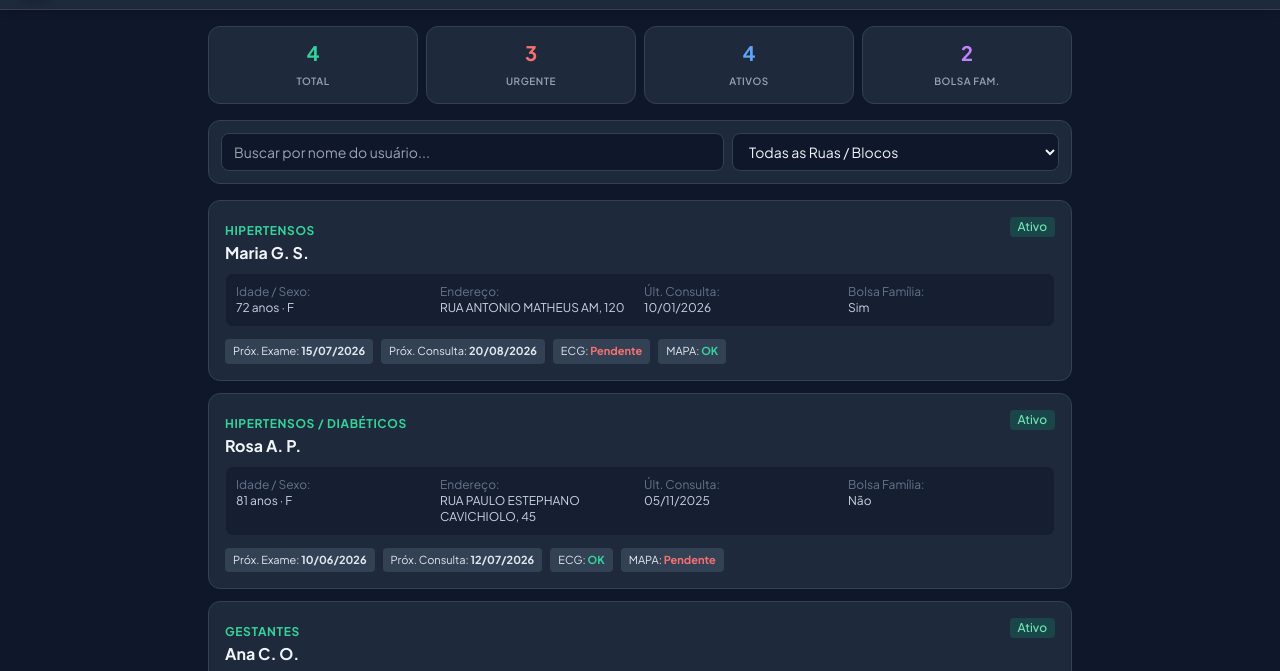
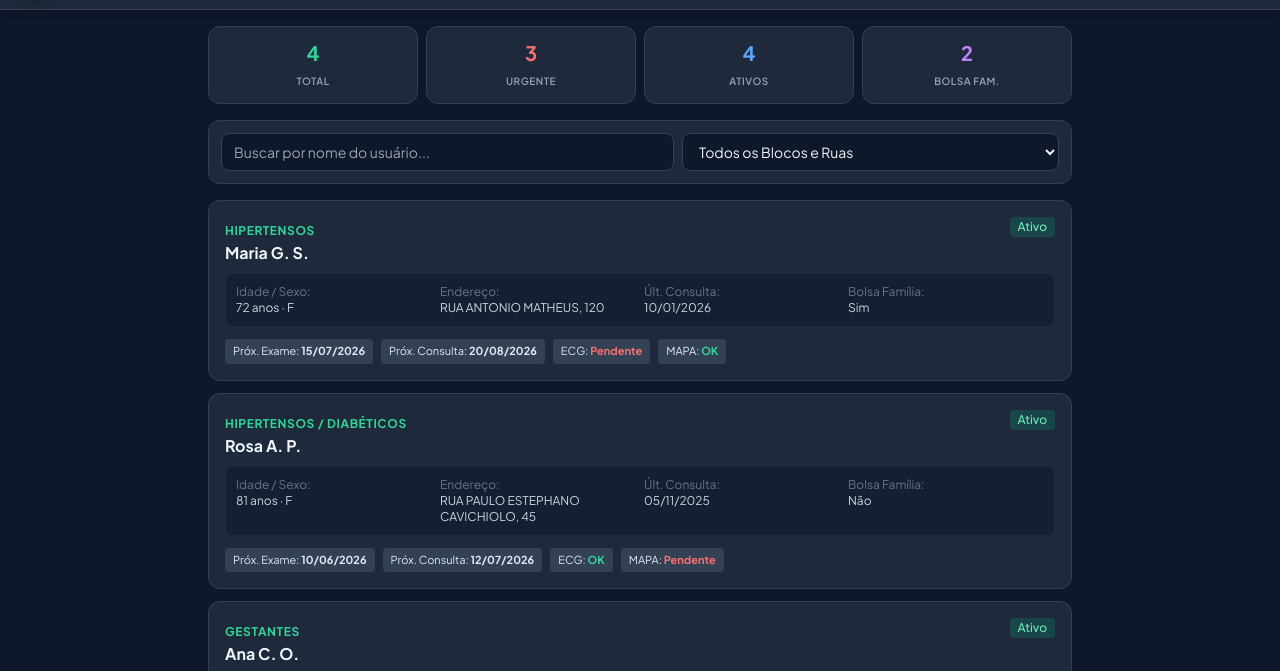
Before and after one commit to jullykutsk/cris.acs, a plain HTML site: page index.html in a window 1280 px wide. Shown: the part 55-726 px from the top of the page. Drawn offline with nearby package versions, Linux system fonts and the light colour scheme.

Commit message:
Update index.html

```diff
--- a/index.html
+++ b/index.html
@@ -61,11 +61,11 @@
                 </div>
             </div>
 
-            <!-- FILTROS DE BUSCA E BLOCOS DE RUAS -->
+            <!-- FILTROS DE BUSCA E BLOCOS DE RUAS (SOMENTE INICIAIS) -->
             <div class="bg-slate-800 p-3 rounded-xl border border-slate-700 flex flex-col sm:flex-row gap-2 no-print">
                 <input type="text" id="input-busca" oninput="renderizarPacientes()" placeholder="Buscar por nome do usuário..." class="flex-1 bg-slate-900 border border-slate-700 rounded-lg px-3 py-2 text-sm text-slate-100 focus:outline-none focus:border-emerald-500">
                 <select id="select-rua-filtro" onchange="renderizarPacientes()" class="bg-slate-900 border border-slate-700 rounded-lg px-3 py-2 text-sm text-slate-100 focus:outline-none focus:border-emerald-500">
-                    <option value="">Todas as Ruas / Blocos</option>
+                    <option value="">Todos os Blocos e Ruas</option>
                 </select>
             </div>
 
@@ -83,7 +83,7 @@
 
                 <div class="flex flex-col sm:flex-row gap-3">
                     <select id="select-rua-relatorio" class="flex-1 bg-slate-900 border border-slate-700 rounded-lg px-3 py-2 text-sm text-slate-100">
-                        <option value="">Todas as Ruas / Blocos (Microárea Completa)</option>
+                        <option value="">Todos os Blocos e Ruas (Microárea Completa)</option>
                     </select>
                     <button onclick="gerarRelatorioA4()" class="bg-emerald-600 hover:bg-emerald-500 text-white font-semibold px-4 py-2 rounded-lg text-sm transition flex items-center justify-center space-x-2">
                         <span>🖨️ Imprimir / Gerar PDF A4</span>
@@ -111,7 +111,7 @@
         <section id="tab-config" class="hidden space-y-4">
             <div class="bg-slate-800 p-4 rounded-xl border border-slate-700 space-y-4">
                 <h2 class="font-bold text-lg">Importar Planilha Oficial</h2>
-                <p class="text-xs text-slate-400">Importe sua planilha contendo as colunas exatas: <strong>Programas, Usuário, Data de Nascimento, Idade, Sexo, Endereço, Nº, Dt Última Consulta, Ativo/Inativo, Bolsa Família</strong> (junto com Exames, Consultas, ECG e MAPA). O campo Endereço deve corresponder aos nomes dos 3 blocos informados.</p>
+                <p class="text-xs text-slate-400">Importe sua planilha contendo as colunas exatas: <strong>Programas, Usuário, Data de Nascimento, Idade, Sexo, Endereço, Nº, Dt Última Consulta, Ativo/Inativo, Bolsa Família</strong> (junto com Exames, Consultas, ECG e MAPA).</p>
 
                 <div class="border-2 border-dashed border-slate-600 rounded-xl p-6 text-center hover:border-emerald-500 transition cursor-pointer relative">
                     <input type="file" id="input-arquivo-csv" accept=".csv, .xlsx" onchange="importarPlanilha(event)" class="absolute inset-0 opacity-0 cursor-pointer">
@@ -151,29 +151,29 @@
 
     <!-- SCRIPT DE LÓGICA -->
     <script>
-        // Definição Oficial dos Blocos e Ruas
+        // Definição Oficial dos Blocos e Ruas (com as iniciais formatadas)
         const BLOCOS_RUAS = {
             "Bloco 01": [
-                "RUA ANTONIO MATHEUS AM",
-                "RUA PIERINA BERTUZZI BORIN PBB",
-                "RUA NATHALIA BOZZA NB",
-                "RUA EDUARDO PINTO DA ROCHA",
-                "RUA ROSA CAVICHIOLO NICHELE",
-                "RUA ANTONIO BAGGIO",
-                "RUA BERMIVAL ANTONIO BOZZA"
+                { nome: "RUA ANTONIO MATHEUS", iniciais: "RAM" },
+                { nome: "RUA PIERINA BERTUZZI BORIN", iniciais: "RPBB" },
+                { nome: "RUA NATHALIA BOZZA", iniciais: "RNB" },
+                { nome: "RUA EDUARDO PINTO DA ROCHA", initialise: "REPR" },
+                { nome: "RUA ROSA CAVICHIOLO NICHELE", iniciais: "RRCN" },
+                { nome: "RUA ANTONIO BAGGIO", iniciais: "RAB" },
+                { nome: "RUA BERMIVAL ANTONIO BOZZA", iniciais: "RBAB" }
             ],
             "Bloco 02": [
-                "RUA PAULO ESTEPHANO CAVICHIOLO",
-                "RUA JOSE ANTONIO NICHELE",
-                "RUA AGOSTINHO ZANIOLO",
-                "RUA LUIZ NICHELE"
+                { nome: "RUA PAULO ESTEPHANO CAVICHIOLO", iniciais: "RPEC" },
+                { nome: "RUA JOSE ANTONIO NICHELE", iniciais: "RJAN" },
+                { nome: "RUA AGOSTINHO ZANIOLO", iniciais: "RAZ" },
+                { nome: "RUA LUIZ NICHELE", iniciais: "RLN" }
             ],
             "Bloco 03": [
-                "RUA ANGELO GAI",
-                "RUA ANGELA GABARDO PAROLIN",
-                "RUA EXPEDICIONARIO OCTAVIO ZONTTA",
-                "RUA SANTA TEREZINHA",
-                "RUA RIDE BOZA"
+                { nome: "RUA ANGELO GAI", iniciais: "RAG" },
+                { nome: "RUA ANGELA GABARDO PAROLIN", iniciais: "RAGP" },
+                { nome: "RUA EXPEDICIONARIO OCTAVIO ZONTTA", iniciais: "REOZ" },
+                { nome: "RUA SANTA TEREZINHA", iniciais: "RST" },
+                { nome: "RUA RIDE BOZA", iniciais: "RRB" }
             ]
         };
 
@@ -183,7 +183,7 @@
         // Dados de exemplo caso esteja vazio
         if (pacientes.length === 0) {
             pacientes = [
-                { id: 1, programa: "Hipertensos", nome: "Maria G. S.", idade: 72, sexo: "F", endereco: "RUA ANTONIO MATHEUS AM", numero: "120", ultimaConsulta: "10/01/2026", status: "Ativo", bolsaFamilia: "Sim", proximoExame: "15/07/2026", proximaConsulta: "20/08/2026", ecg: "Pendente", mapa: "OK" },
+                { id: 1, programa: "Hipertensos", nome: "Maria G. S.", idade: 72, sexo: "F", endereco: "RUA ANTONIO MATHEUS", numero: "120", ultimaConsulta: "10/01/2026", status: "Ativo", bolsaFamilia: "Sim", proximoExame: "15/07/2026", proximaConsulta: "20/08/2026", ecg: "Pendente", mapa: "OK" },
                 { id: 2, programa: "Hipertensos / Diabéticos", nome: "Rosa A. P.", idade: 81, sexo: "F", endereco: "RUA PAULO ESTEPHANO CAVICHIOLO", numero: "45", ultimaConsulta: "05/11/2025", status: "Ativo", bolsaFamilia: "Não", proximoExame: "10/06/2026", proximaConsulta: "12/07/2026", ecg: "OK", mapa: "Pendente" },
                 { id: 3, programa: "Gestantes", nome: "Ana C. O.", idade: 28, sexo: "F", endereco: "RUA ANGELO GAI", numero: "12", ultimaConsulta: "18/02/2026", status: "Ativo", bolsaFamilia: "Sim", proximoExame: "30/05/2026", proximaConsulta: "02/06/2026", ecg: "N/A", mapa: "N/A" },
                 { id: 4, programa: "Idosos", nome: "João F. S.", idade: 65, sexo: "M", endereco: "RUA EDUARDO PINTO DA ROCHA", numero: "122", ultimaConsulta: "12/12/2025", status: "Ativo", bolsaFamilia: "Não", proximoExame: "20/07/2026", proximaConsulta: "25/08/2026", ecg: "Pendente", mapa: "Pendente" }
@@ -215,12 +215,12 @@
                 const sel = document.getElementById(id);
                 const atual = sel.value;
 
-                let html = `<option value="">Todas as Ruas / Blocos</option>`;
+                let html = `<option value="">Todos os Blocos e Ruas</option>`;
 
                 for(let bloco in BLOCOS_RUAS) {
                     html += `<optgroup label="${bloco}">`;
-                    BLOCOS_RUAS[bloco].forEach(rua => {
-                        html += `<option value="${rua}">${rua}</option>`;
+                    BLOCOS_RUAS[bloco].forEach(ruaObj => {
+                        html += `<option value="${ruaObj.nome}">${ruaObj.iniciais} - ${ruaObj.nome}</option>`;
                     });
                     html += `</optgroup>`;
                 }
@@ -304,7 +304,6 @@
 
             let html = '';
             for(let endereco in agrupado) {
-                // Iniciais do endereço para privacidade máxima na impressão
                 let iniciaisEnd = endereco.split(' ').map(w => w[0]).join('').toUpperCase() + '...';
 
                 html += `
```
